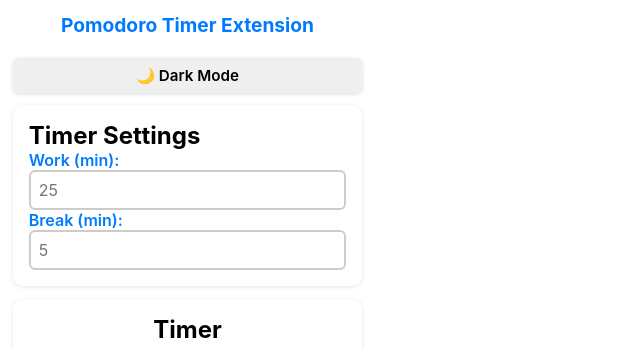
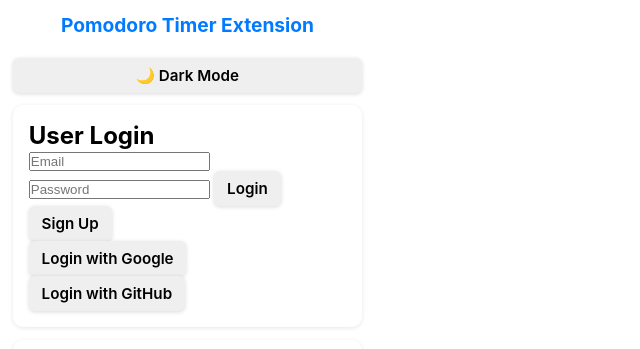
Before and after one commit to alok-38/poomodoro, a browser extension: page index.html in a window 1280 px wide. Shown: the top 349 px of the page, without its empty margins (0-640 px from the left). Drawn offline with Linux system fonts and the light colour scheme; files whose address does not match are found by name.

Commit message:
Authentication Section

```diff
--- a/index.html
+++ b/index.html
@@ -17,6 +17,26 @@
 
     <!-- Dark mode -->
     <button id="dark-mode-toggle">🌙 Dark Mode</button>
+
+    <!-- 0️⃣ Authentication Section -->
+    <section id="auth-section" class="card">
+        <h2>User Login</h2>
+
+        <!-- Email/password form -->
+        <form id="login-form">
+            <input type="email" id="email" placeholder="Email" required>
+            <input type="password" id="password" placeholder="Password" required>
+            <button type="submit">Login</button>
+            <button type="button" id="signupBtn">Sign Up</button>
+        </form>
+
+        <!-- Social logins -->
+        <div id="social-logins">
+            <button id="googleLoginBtn">Login with Google</button>
+            <button id="githubLoginBtn">Login with GitHub</button>
+        </div>
+    </section>
+
 
     <!-- 1️⃣ Timer Settings -->
     <section aria-labelledby="timer-settings" class="card">
```
